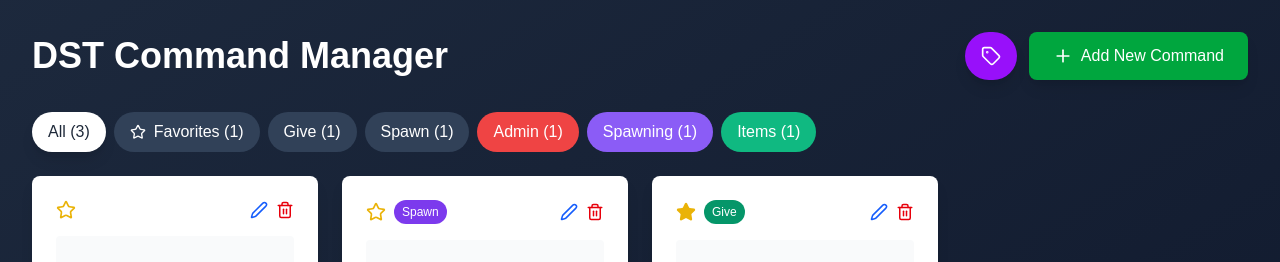
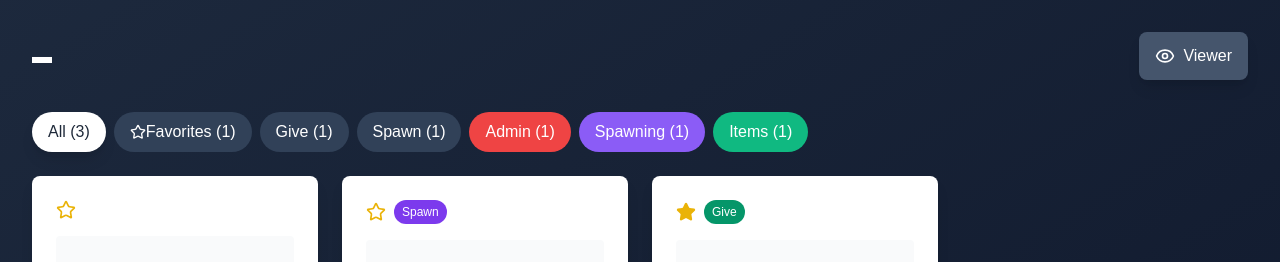
Before and after one commit to madebysergio/set_organizer, a Next.js app in the folder dst-cmd-manager/: page / in a window 1280 px wide. Shown: the top 262 px of the page. Built offline with nearby package versions, Linux system fonts and the light colour scheme; grey boxes are pictures that could not be loaded.

Commit message:
chore: update to recent

```diff
--- a/dst-cmd-manager/components/dst-command-manager.tsx
+++ b/dst-cmd-manager/components/dst-command-manager.tsx
@@ -1,8 +1,9 @@
 import React, { useState, useEffect } from 'react';
-import { Plus, Edit2, Trash2, Save, X, Tag, FolderOpen, Star } from 'lucide-react';
+import { Plus, Edit2, Trash2, Save, X, Tag, FolderOpen, Star, Shield, Eye } from 'lucide-react';
 
 // localStorage-based storage utility
 const STORAGE_KEY = 'dst-command-manager-data';
+const VIEWER_FAVORITES_KEY = 'dst-viewer-favorites';
 
 const storage = {
   _getData: () => {
@@ -56,6 +57,40 @@ const storage = {
     const store = prefix === 'dsttag:' ? data.tags : data.commands;
     const keys = Object.keys(store).map(id => `${prefix}${id}`);
     return { keys };
+  }
+};
+
+// Viewer favorites stored separately in browser localStorage
+const viewerFavoritesStorage = {
+  get: () => {
+    try {
+      const data = localStorage.getItem(VIEWER_FAVORITES_KEY);
+      return data ? JSON.parse(data) : {};
+    } catch (e) {
+      console.error('Error reading viewer favorites:', e);
+      return {};
+    }
+  },
+
+  set: (favorites) => {
+    try {
+      localStorage.setItem(VIEWER_FAVORITES_KEY, JSON.stringify(favorites));
+      return true;
+    } catch (e) {
+      console.error('Error saving viewer favorites:', e);
+      return false;
+    }
+  },
+
+  toggle: (commandId) => {
+    const favorites = viewerFavoritesStorage.get();
+    if (favorites[commandId]) {
+      delete favorites[commandId];
+    } else {
+      favorites[commandId] = true;
+    }
+    viewerFavoritesStorage.set(favorites);
+    return favorites;
   }
 };
 
@@ -178,10 +213,14 @@ export default function DSTCommandManager() {
   const [saveSuccess, setSaveSuccess] = useState(false);
   const [autoFetchedImages, setAutoFetchedImages] = useState({});
   const [fetchingImages, setFetchingImages] = useState({});
+  const [isAdminMode, setIsAdminMode] = useState(false);
+  const [viewerFavorites, setViewerFavorites] = useState({});
   const [deleteConfirm, setDeleteConfirm] = useState({ show: false, type: null, item: null, deleting: false, error: null });
 
   useEffect(() => {
     loadData();
+    // Load viewer favorites from browser localStorage
+    setViewerFavorites(viewerFavoritesStorage.get());
   }, []);
 
   // Auto-fetch images for commands that don't have manual images
@@ -443,7 +482,7 @@ export default function DSTCommandManager() {
     }
 
     console.log('Opening delete confirmation for:', cmd.name, 'ID:', cmd.id);
-    setDeleteConfirm({ show: true, type: 'command', item: cmd, deleting: false });
+    setDeleteConfirm({ show: true, type: 'command', item: cmd, deleting: false, error: null });
   };
 
   const confirmDelete = async () => {
@@ -582,7 +621,7 @@ export default function DSTCommandManager() {
     }
 
     console.log('Opening delete confirmation for tag:', tag.name, 'ID:', id);
-    setDeleteConfirm({ show: true, type: 'tag', item: tag, deleting: false });
+    setDeleteConfirm({ show: true, type: 'tag', item: tag, deleting: false, error: null });
   };
 
   const executeDeleteTag = async (tag) => {
@@ -624,7 +663,8 @@ export default function DSTCommandManager() {
   const toggleFavorite = async (cmd, e) => {
     e.stopPropagation();
 
-    // Show brief saving state on the star
+    if (isAdminMode) {
+      // Admin mode: save to main storage
       const starElement = e.currentTarget;
       const originalTitle = starElement.title;
       starElement.title = 'Saving...';
@@ -634,7 +674,6 @@ export default function DSTCommandManager() {
         await storage.set(`dst:${cmd.id}`, JSON.stringify(updatedCommand));
         setCommands(commands.map(c => c.id === cmd.id ? updatedCommand : c));
 
-      // Brief success feedback
         starElement.title = 'Saved!';
         setTimeout(() => {
           starElement.title = updatedCommand.favorite ? 'Remove from favorites' : 'Add to favorites';
@@ -642,46 +681,87 @@ export default function DSTCommandManager() {
       } catch (error) {
         console.error('Error toggling favorite:', error);
         starElement.title = originalTitle;
-      alert('Failed to update favorite status.');
+      }
+    } else {
+      // Viewer mode: save to browser localStorage separately
+      const newViewerFavorites = viewerFavoritesStorage.toggle(cmd.id);
+      setViewerFavorites(newViewerFavorites);
+    }
+  };
+
+  // Helper function to check if a command is favorited (considers both admin and viewer favorites)
+  const isFavorited = (cmd) => {
+    if (isAdminMode) {
+      return cmd.favorite;
+    } else {
+      // In viewer mode, show viewer's personal favorites OR admin-set favorites
+      return viewerFavorites[cmd.id] || cmd.favorite;
+    }
+  };
+
+  // Get favorites count based on mode
+  const getFavoritesCount = () => {
+    if (isAdminMode) {
+      return commands.filter(cmd => cmd.favorite).length;
+    } else {
+      return commands.filter(cmd => viewerFavorites[cmd.id] || cmd.favorite).length;
     }
   };
 
   const filteredCommands = activeTag === 'all'
     ? commands
     : activeTag === 'favorites'
-      ? commands.filter(cmd => cmd.favorite)
+      ? commands.filter(cmd => isFavorited(cmd))
       : CATEGORIES.find(cat => cat.id === activeTag)
         ? commands.filter(cmd => cmd.category === activeTag)
         : commands.filter(cmd => cmd.tags && cmd.tags.includes(activeTag));
 
   if (loading) {
     return (
-      <div className="min-h-screen bg-linear-to-br from-slate-800 to-slate-900 flex items-center justify-center">
+      <div className="min-h-screen bg-gradient-to-br from-slate-800 to-slate-900 flex items-center justify-center">
         <div className="text-white text-xl">Loading commands...</div>
       </div>
     );
   }
 
   return (
-    <div className="min-h-screen bg-linear-to-br from-slate-800 to-slate-900 p-8">
+    <div className="min-h-screen bg-gradient-to-br from-slate-800 to-slate-900 p-8">
       <div className="max-w-7xl mx-auto">
         <div className="flex justify-between items-center mb-8">
-          <h1 className="text-4xl font-bold text-white">DST Command Manager</h1>
-          <div className="flex gap-3">
+          <h1 className="text-xl font-bold text-white">▬</h1>
+          <div className="flex gap-3 items-center">
+            {/* Admin/Viewer Mode Toggle */}
+            <button
+              onClick={() => setIsAdminMode(!isAdminMode)}
+              className={`px-4 py-3 rounded-lg flex items-center gap-2 transition-colors shadow-lg cursor-pointer ${isAdminMode
+                ? 'bg-amber-600 hover:bg-amber-700 text-white'
+                : 'bg-slate-600 hover:bg-slate-700 text-white'
+                }`}
+              title={isAdminMode ? 'Switch to Viewer Mode' : 'Switch to Admin Mode'}
+            >
+              {isAdminMode ? <Shield size={20} /> : <Eye size={20} />}
+              {isAdminMode ? 'Admin' : 'Viewer'}
+            </button>
+
+            {/* Admin-only buttons */}
+            {isAdminMode && (
+              <>
                 <button
                   onClick={() => setShowTagManager(!showTagManager)}
-              className=" bg-purple-600 hover:bg-purple-700 text-white px-4 rounded-full flex items-center gap-2 transition-colors shadow-lg"
+                  className="bg-slate-600 hover:bg-slate-700 text-white px-6 py-3 rounded-lg flex items-center gap-2 transition-colors shadow-lg cursor-pointer"
                 >
                   <Tag size={20} />
-              {/* Manage Tags */}
+                  Tags
                 </button>
                 <button
                   onClick={addNewCommand}
-              className="bg-green-600 hover:bg-green-700 text-white px-6 py-3 rounded-lg flex items-center gap-2 transition-colors shadow-lg"
+                  className="bg-green-600 hover:bg-green-700 text-white px-6 py-3 rounded-lg flex items-center gap-2 transition-colors shadow-lg cursor-pointer"
                 >
                   <Plus size={20} />
-              Add New Command
+                  Command
                 </button>
+              </>
+            )}
           </div>
         </div>
 
@@ -689,7 +769,7 @@ export default function DSTCommandManager() {
         {showTagManager && (
           <div className="fixed inset-0 bg-black bg-opacity-50 flex items-center justify-center z-50 p-4">
             <div className="bg-white rounded-lg shadow-2xl max-w-2xl w-full max-h-[80vh] overflow-y-auto">
-              <div className="p-6 border-b border-gray-200 flex justify-between items-center sticky top-0 bg-white [&_input]:placeholder:text-blue-500 [&_textarea]:placeholder:text-gray-500">
+              <div className="p-6 border-b border-gray-200 flex justify-between items-center sticky top-0 bg-white">
                 <h2 className="text-2xl font-bold text-gray-800">Manage Tags</h2>
                 <button
                   onClick={() => setShowTagManager(false)}
@@ -716,7 +796,7 @@ export default function DSTCommandManager() {
                             value={editTagName}
                             onChange={(e) => setEditTagName(e.target.value)}
                             placeholder="Tag name"
-                            className="w-full px-3 py-2 border border-gray-300 text-gray-900 rounded-md focus:outline-none focus:ring-2 focus:ring-blue-500"
+                            className="w-full px-3 py-2 border border-gray-300 rounded-md focus:outline-none focus:ring-2 focus:ring-blue-500"
                           />
                           <div className="flex items-center gap-3">
                             <label className="text-sm font-medium text-gray-700">Color:</label>
@@ -798,7 +878,7 @@ export default function DSTCommandManager() {
         {showCommandEditor && (
           <div className="fixed inset-0 bg-black bg-opacity-50 flex items-center justify-center z-50 p-4">
             <div className="bg-white rounded-lg shadow-2xl max-w-2xl w-full max-h-[80vh] overflow-y-auto">
-              <div className="p-6 border-b border-gray-200 flex justify-between items-center sticky top-0 bg-white [&_input]:placeholder:text-blue-500 [&_textarea]:placeholder:text-gray-500">
+              <div className="p-6 border-b border-gray-200 flex justify-between items-center sticky top-0 bg-white">
                 <h2 className="text-2xl font-bold text-gray-800">
                   {commands.find(c => c.id === editingId) ? 'Edit Command' : 'Add New Command'}
                 </h2>
@@ -827,7 +907,7 @@ export default function DSTCommandManager() {
               </div>
               <div className="p-6 space-y-4">
                 <div>
-                  <label className="block text-sm font-medium text-gray-500 mb-2">
+                  <label className="block text-sm font-medium text-gray-700 mb-2">
                     Command Name *
                   </label>
                   <input
@@ -835,12 +915,12 @@ export default function DSTCommandManager() {
                     value={editName}
                     onChange={(e) => setEditName(e.target.value)}
                     placeholder="e.g., God Mode"
-                    className="w-full px-3 py-2 border border-gray-300 text-gray-900 rounded-md focus:outline-none focus:ring-2 focus:ring-blue-500"
+                    className="w-full px-3 py-2 border border-gray-300 rounded-md focus:outline-none focus:ring-2 focus:ring-blue-500"
                   />
                 </div>
 
                 <div>
-                  <label className="block text-sm font-medium text-gray-500 mb-2">
+                  <label className="block text-sm font-medium text-gray-700 mb-2">
                     Upload Custom Image (optional)
                   </label>
                   <p className="text-xs text-gray-500 mb-2">
@@ -850,7 +930,7 @@ export default function DSTCommandManager() {
                     type="file"
                     accept="image/*,.webp"
                     onChange={handleImageUpload}
-                    className="w-full px-3 py-2 border border-gray-300 text-gray-900 rounded-md focus:outline-none focus:ring-2 focus:ring-blue-500 text-sm"
+                    className="w-full px-3 py-2 border border-gray-300 rounded-md focus:outline-none focus:ring-2 focus:ring-blue-500 text-sm"
                   />
                   {editImage && (
                     <div className="mt-3 flex justify-center">
@@ -864,15 +944,15 @@ export default function DSTCommandManager() {
                 </div>
 
                 <div>
-                  <label className="block text-sm font-medium text-gray-500 mb-2">
+                  <label className="block text-sm font-medium text-gray-700 mb-2">
                     Category
                   </label>
                   <div className="flex flex-wrap gap-2">
                     <button
                       onClick={() => setEditCategory(null)}
                       className={`px-3 py-1 rounded-full text-sm font-medium transition-all ${editCategory === null
-                        ? 'bg-gray-400 ring-2 ring-offset-2 ring-gray-400'
-                        : 'bg-gray-400 opacity-50 hover:opacity-100'
+                        ? 'bg-gray-300 ring-2 ring-offset-2 ring-gray-400'
+                        : 'bg-gray-200 opacity-50 hover:opacity-100'
                         }`}
                     >
                       None
@@ -897,7 +977,7 @@ export default function DSTCommandManager() {
                 </div>
 
                 <div>
-                  <label className="block text-sm font-medium text-gray-500 mb-2">
+                  <label className="block text-sm font-medium text-gray-700 mb-2">
                     Tags
                   </label>
                   <div className="flex flex-wrap gap-2">
@@ -921,7 +1001,7 @@ export default function DSTCommandManager() {
                 </div>
 
                 <div>
-                  <label className="block text-sm font-medium text-gray-500 mb-2">
+                  <label className="block text-sm font-medium text-gray-700 mb-2">
                     Command Code *
                   </label>
                   <textarea
@@ -929,7 +1009,7 @@ export default function DSTCommandManager() {
                     onChange={(e) => setEditCommand(e.target.value)}
                     placeholder='e.g., c_godmode()'
                     rows={4}
-                    className="w-full px-3 py-2 text-gray-900 border border-gray-300 rounded-md font-mono text-sm focus:outline-none focus:ring-2 focus:ring-blue-500"
+                    className="w-full px-3 py-2 border border-gray-300 rounded-md font-mono text-sm focus:outline-none focus:ring-2 focus:ring-blue-500"
                   />
                 </div>
 
@@ -957,7 +1037,7 @@ export default function DSTCommandManager() {
                     ) : (
                       <>
                         <Save size={20} />
-                        Save Command
+                        Save
                       </>
                     )}
                   </button>
@@ -1046,13 +1126,13 @@ export default function DSTCommandManager() {
           </button>
           <button
             onClick={() => setActiveTag('favorites')}
-            className={`px-4 py-2 rounded-full font-medium transition-all flex items-center gap-2 ${activeTag === 'favorites'
+            className={`px-4 py-2 rounded-full font-medium transition-all flex items-center gap-2te ${activeTag === 'favorites'
               ? 'bg-yellow-500 text-white shadow-lg'
               : 'bg-slate-700 text-white hover:bg-slate-600'
               }`}
           >
             <Star size={16} fill={activeTag === 'favorites' ? 'white' : 'none'} />
-            Favorites ({commands.filter(cmd => cmd.favorite).length})
+            Favorites ({getFavoritesCount()})
           </button>
           {CATEGORIES.map(category => (
             <button
@@ -1087,15 +1167,21 @@ export default function DSTCommandManager() {
         {filteredCommands.length === 0 ? (
           <div className="text-center text-white text-xl mt-16">
             {activeTag === 'all'
-              ? "No commands yet."
+              ? isAdminMode
+                ? "No commands yet. Click 'Add New Command' to get started!"
+                : "No commands yet."
               : activeTag === 'favorites'
                 ? "No favorite commands yet. Click the star icon on any command to add it to favorites!"
                 : CATEGORIES.find(cat => cat.id === activeTag)
+                  ? isAdminMode
                     ? `No commands in the "${CATEGORIES.find(cat => cat.id === activeTag).name}" category. Add or edit commands to assign this category.`
-                  : `No commands with tag "${activeTag}". Try a different tag or add new commands.`}
+                    : `No commands in the "${CATEGORIES.find(cat => cat.id === activeTag).name}" category.`
+                  : isAdminMode
+                    ? `No commands with tag "${activeTag}". Try a different tag or add new commands.`
+                    : `No commands with tag "${activeTag}".`}
           </div>
         ) : (
-          <div className="grid grid-cols-1 sm:grid-cols-2 md:grid-cols-4 lg:grid-cols-4 gap-6">
+          <div className="grid grid-cols-1 sm:grid-cols-2 md:grid-cols-3 lg:grid-cols-4 xl:grid-cols-4 2xl:grid-cols-4 gap-6">
             {filteredCommands.map(cmd => (
               <div
                 key={cmd.id}
@@ -1107,10 +1193,10 @@ export default function DSTCommandManager() {
                   <div className="flex items-center gap-2">
                     <button
                       onClick={(e) => toggleFavorite(cmd, e)}
-                      className="text-yellow-500 hover:scale-110 transition-transform"
-                      title={cmd.favorite ? "Remove from favorites" : "Add to favorites"}
+                      className="text-yellow-500 hover:scale-110 transition-transform hover:animate-spin"
+                      title={isFavorited(cmd) ? "Remove from favorites" : "Add to favorites"}
                     >
-                      <Star size={20} fill={cmd.favorite ? '#eab308' : 'none'} stroke="#eab308" strokeWidth={2} />
+                      <Star size={20} fill={isFavorited(cmd) ? '#eab308' : 'none'} stroke="#eab308" strokeWidth={2} />
                     </button>
                     {cmd.category && (
                       <span
@@ -1121,6 +1207,7 @@ export default function DSTCommandManager() {
                       </span>
                     )}
                   </div>
+                  {isAdminMode && (
                     <div className="flex gap-2">
                       <button
                         onClick={(e) => {
@@ -1146,6 +1233,7 @@ export default function DSTCommandManager() {
                         <Trash2 size={18} />
                       </button>
                     </div>
+                  )}
                 </div>
 
                 {/* Image display - use manual image if available, otherwise auto-fetched */}
```
Lines whose indentation alone changed are shown as unchanged.
